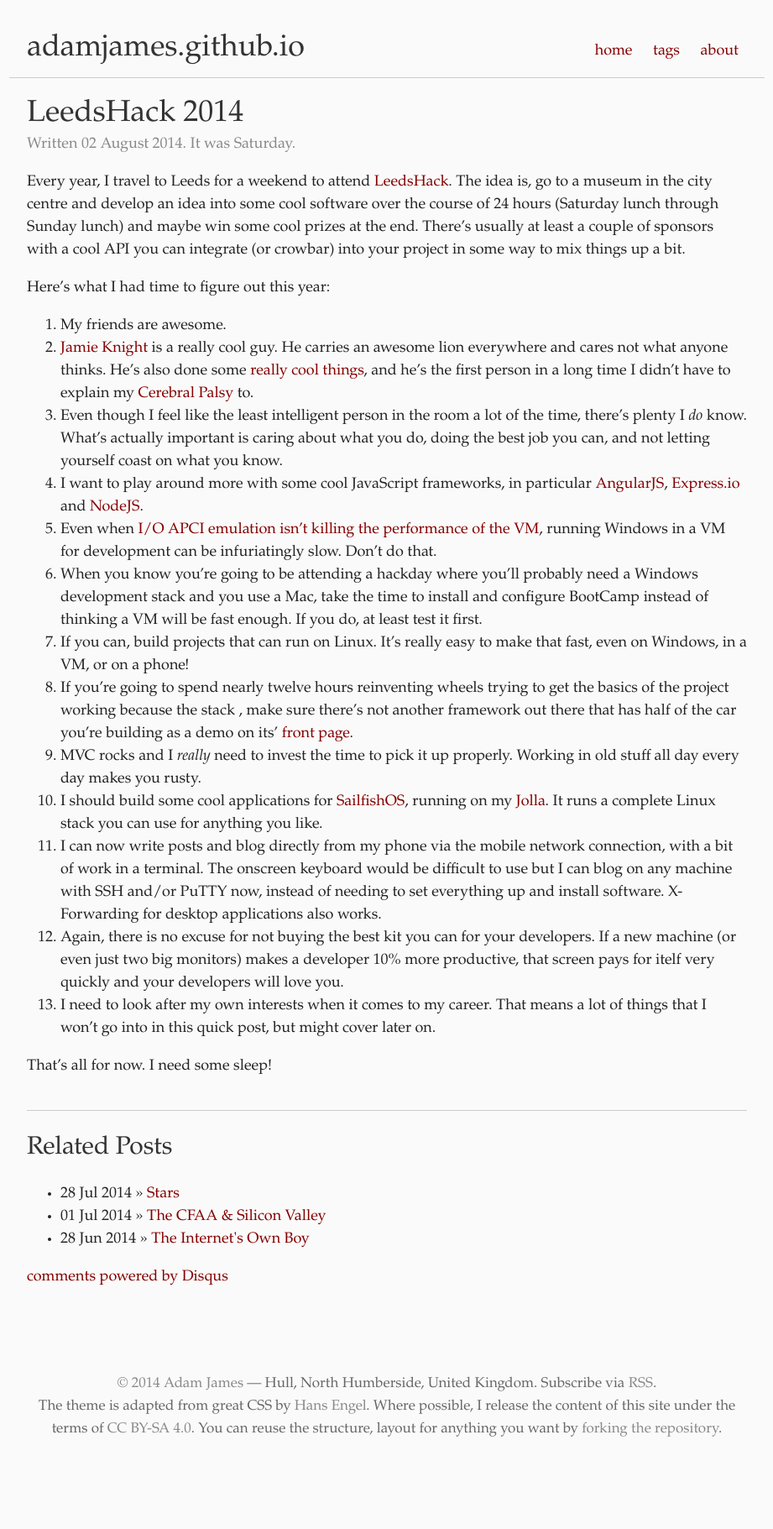
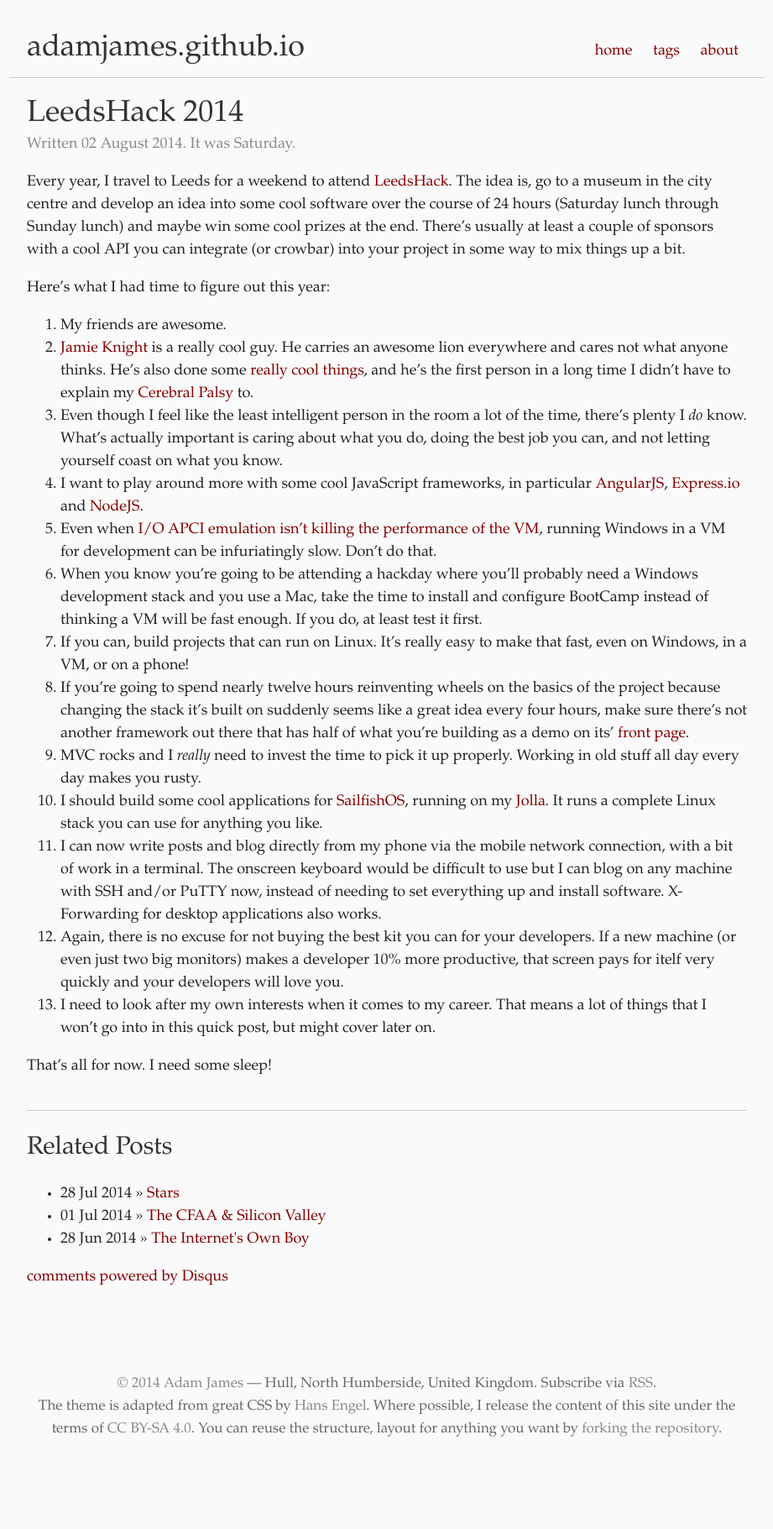
Before and after one commit to adamjames/adamjames.github.io-source, a Jekyll site: the page built from _posts/2014-08-02-leedshack-2014.md, in a window 1280 px wide. Shown: the whole page at 84% size, without its empty margins (179-1100 px from the left). Built offline with Jekyll 4.4.1, drawn with Linux system fonts in a browser that asks for light colours; nearby versions of some CDN libraries; library files that are not in the unit come from our copies; comment, search, counter and statistics services are not loaded.

Commit message:
...and again...

```diff
--- a/_posts/2014-08-02-leedshack-2014.md
+++ b/_posts/2014-08-02-leedshack-2014.md
@@ -17,7 +17,7 @@
 5. Even when [I/O APCI emulation isn't killing the performance of the VM][io-apic], running Windows in a VM for development can be infuriatingly slow. Don't do that.
 6. When you know you're going to be attending a hackday where you'll probably need a Windows development stack and you use a Mac, take the time to install and configure BootCamp instead of thinking a VM will be fast enough. If you do, at least test it first.
 7. If you can, build projects that can run on Linux. It's really easy to make that fast, even on Windows, in a VM, or on a phone!
-8. If you're going to spend nearly twelve hours reinventing wheels trying to get the basics of the project working because the stack , make sure there's not another framework out there that has half of the car you're building as a demo on its' [front page][expressio-demo].
+8. If you're going to spend nearly twelve hours reinventing wheels on the basics of the project because changing the stack it's built on suddenly seems like a great idea every four hours, make sure there's not another framework out there that has half of what you're building as a demo on its' [front page][expressio-demo].
 9. MVC rocks and I *really* need to invest the time to pick it up properly. Working in old stuff all day every day makes you rusty.
 10. I should build some cool applications for [SailfishOS][sailfish], running on my [Jolla][jolla]. It runs a complete Linux stack you can use for anything you like.
 11. I can now write posts and blog directly from my phone via the mobile network connection, with a bit of work in a terminal. The onscreen keyboard would be difficult to use but I can blog on any machine with SSH and/or PuTTY now, instead of needing to set everything up and install software. X-Forwarding for desktop applications also works.
```
